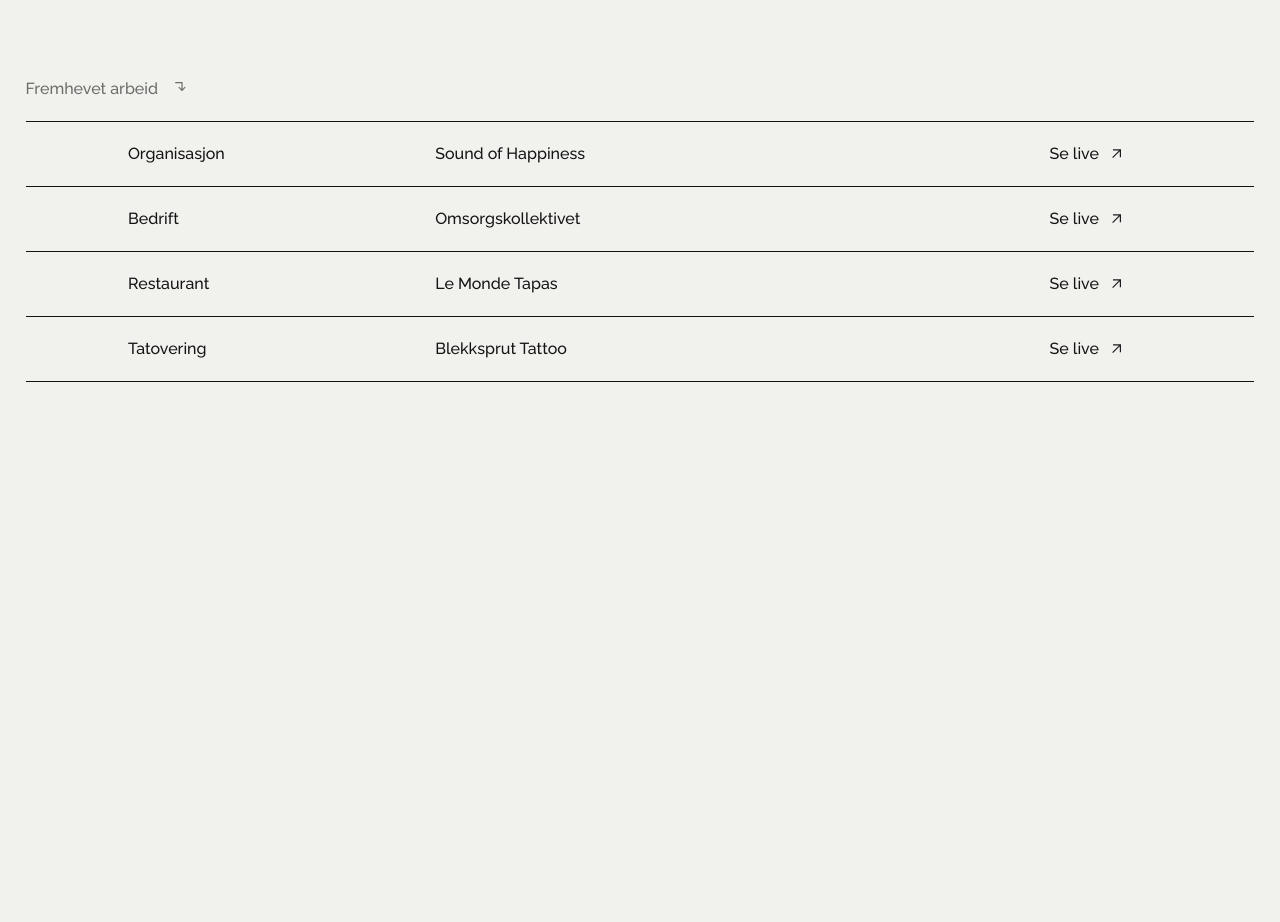
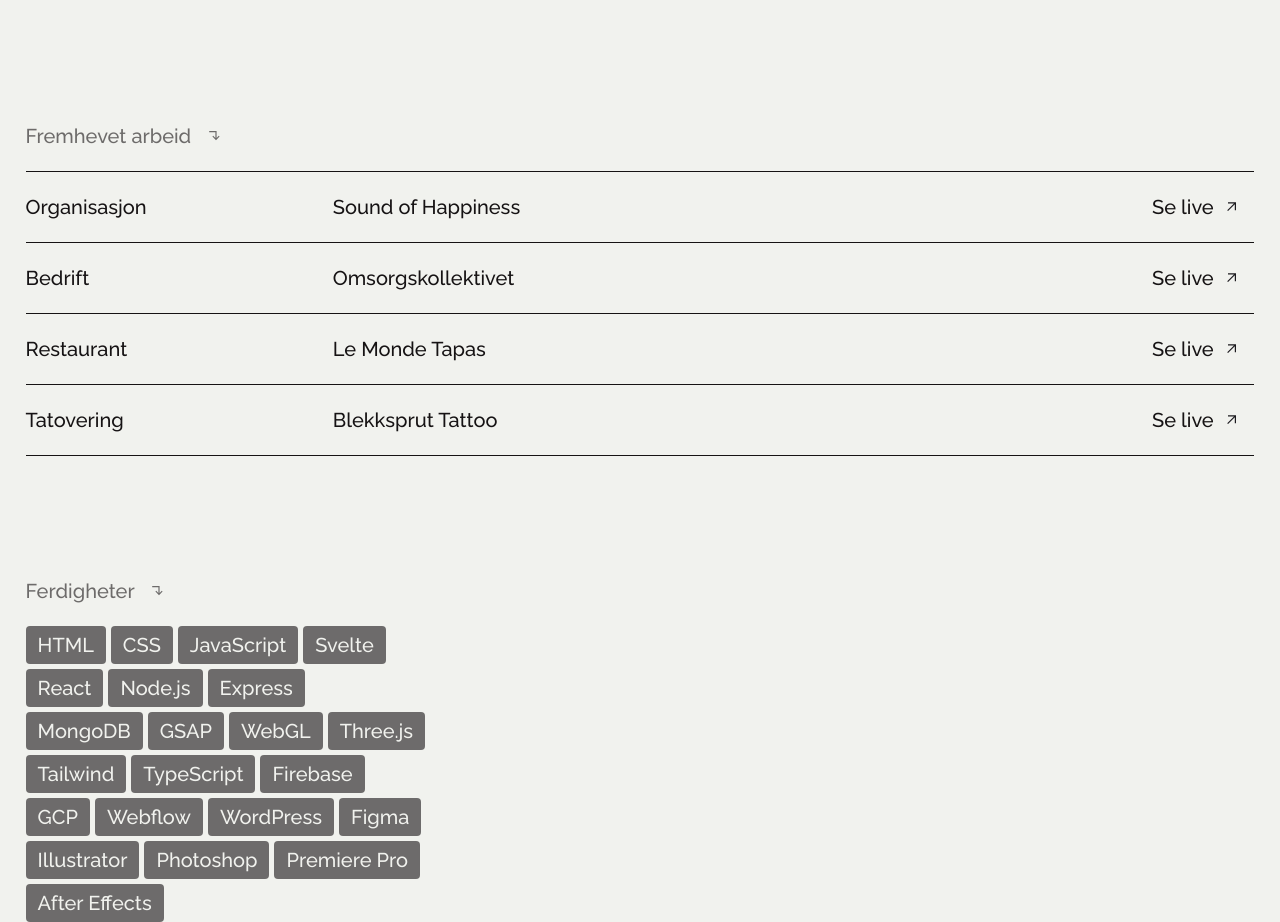
Before and after one commit to alexdalene/portfolio-webgl, a SvelteKit app: page / in a window 1280 px wide. Shown: the part 501-1423 px from the top of the page. Before the commit the page ends 883 px from the top, so only its background shows below. Built offline with nearby package versions, Linux system fonts and the light colour scheme.

Commit message:
Adds skills

```diff
--- /dev/null
+++ b/src/lib/components/Ferdigheter/Ferdigheter.svelte
@@ -0,0 +1,54 @@
+<script>
+	import Heading from '../Heading.svelte';
+
+	const ferdigheter = [
+		'HTML',
+		'CSS',
+		'JavaScript',
+		'Svelte',
+		'React',
+		'Node.js',
+		'Express',
+		'MongoDB',
+		'GSAP',
+		'WebGL',
+		'Three.js',
+		'Tailwind',
+		'TypeScript',
+		'Firebase',
+		'GCP',
+		'Webflow',
+		'WordPress',
+		'Figma',
+		'Illustrator',
+		'Photoshop',
+		'Premiere Pro',
+		'After Effects'
+	];
+</script>
+
+<section>
+	<Heading title="Ferdigheter" />
+
+	<ul>
+		{#each ferdigheter as ferdighet}
+			<li>{ferdighet}</li>
+		{/each}
+	</ul>
+</section>
+
+<style>
+	ul {
+		display: flex;
+		flex-wrap: wrap;
+		max-width: 25rem;
+		gap: var(--spacing-fit);
+
+		& li {
+			border-radius: 0.25rem;
+			background: rgba(22, 19, 20, 0.6);
+			padding: 0.25rem 0.75rem;
+			color: var(--color-background);
+		}
+	}
+</style>
--- a/src/lib/components/Heading.svelte
+++ b/src/lib/components/Heading.svelte
@@ -21,6 +21,7 @@
 
 <style>
 	h2 {
+		margin-top: var(--spacing-loose);
 		margin-bottom: var(--spacing-tight);
 		opacity: 0.6;
 
--- a/src/lib/components/arbeid/Arbeid.svelte
+++ b/src/lib/components/arbeid/Arbeid.svelte
@@ -33,9 +33,3 @@
 		<Prosjekt {...prosjekt} />
 	{/each}
 </section>
-
-<style>
-	section {
-		margin-top: var(--spacing-loose);
-	}
-</style>
--- a/src/lib/components/arbeid/Prosjekt.svelte
+++ b/src/lib/components/arbeid/Prosjekt.svelte
@@ -86,15 +86,17 @@
 		}
 
 		& p {
-			grid-column: 2 / span 2;
+			grid-column: 1 / span 2;
 		}
 
 		& h3 {
-			grid-column: 5 / span 4;
+			grid-column: 4 / span 4;
 		}
 
 		& a {
-			grid-column: 11 / span 2;
+			grid-column: 12 / span 2;
+			width: min-content;
+			white-space: nowrap;
 			display: flex;
 			align-items: center;
 			gap: var(--spacing-compact);
--- a/src/routes/+layout.svelte
+++ b/src/routes/+layout.svelte
@@ -85,7 +85,7 @@
 		--spacing-compact: 0.625rem; /* 10px */
 		--spacing-fit: 0.3125rem; /* 5px */
 
-		--text-default: clamp(0.75rem, 2vw, 1rem);
+		--text-default: clamp(0.75rem, 2vw, 1.25rem);
 		--text-large: clamp(1rem, 2vw, 1.25rem);
 	}
 
@@ -116,6 +116,11 @@
 		overflow-x: hidden;
 		width: 100%;
 		margin-block: var(--spacing-default);
+
+		& svg {
+			height: fit-content;
+			width: 140%;
+		}
 	}
 
 	header {
--- a/src/routes/+page.svelte
+++ b/src/routes/+page.svelte
@@ -1,5 +1,6 @@
 <script>
-	import Arbeid from '$lib/components/arbeid/Arbeid.svelte';
+	import Arbeid from '$lib/components/Arbeid/Arbeid.svelte';
+	import Ferdigheter from '$lib/components/Ferdigheter/Ferdigheter.svelte';
 </script>
 
 <p>
@@ -9,8 +10,10 @@
 
 <Arbeid />
 
+<Ferdigheter />
+
 <style>
 	p {
-		max-width: 16rem;
+		max-width: calc(16rem + 4vw);
 	}
 </style>
```
